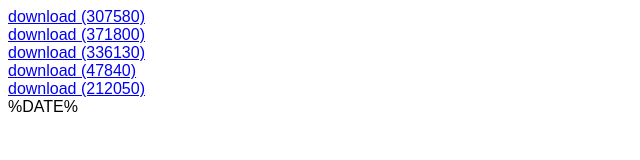
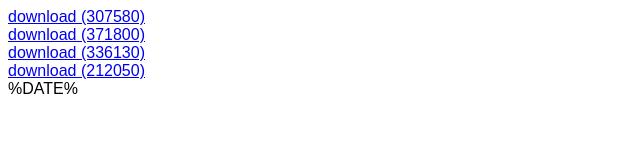
Before and after one commit to gnoling/luxtorpeda-ags, a plain HTML site: page index.html in a window 1280 px wide. Shown: the whole page, without its empty margins (0-640 px from the left). Drawn offline with Linux system fonts and the light colour scheme.

Commit message:
package fixes

```diff
--- a/index.html
+++ b/index.html
@@ -20,7 +20,6 @@
 <a href="ags-307580.tar.xz">download (307580)</a><br>
 <a href="ags-371800.tar.xz">download (371800)</a><br>
 <a href="ags-336130.tar.xz">download (336130)</a><br>
-<a href="ags-47840.tar.xz">download (47840)</a><br>
 <a href="ags-212050.tar.xz">download (212050)</a><br>
 %DATE%
 </body>
```
Also changed, not shown: 1 other file.
